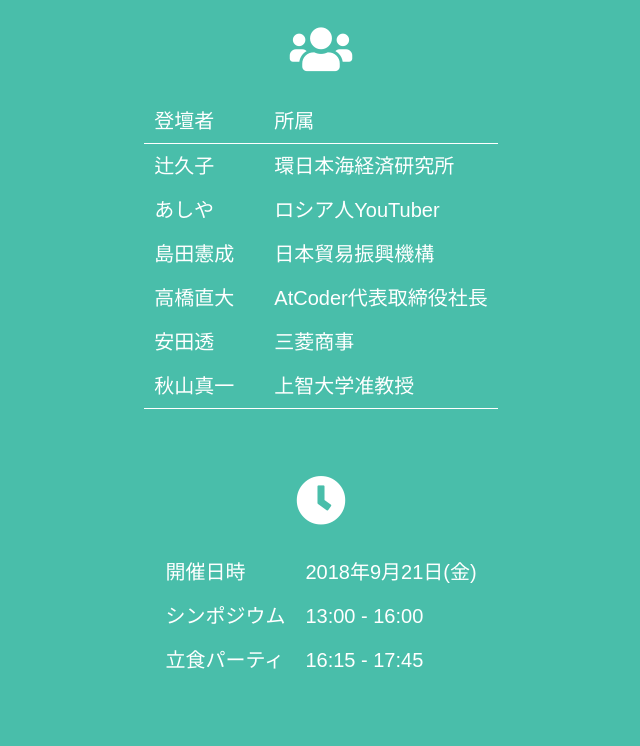
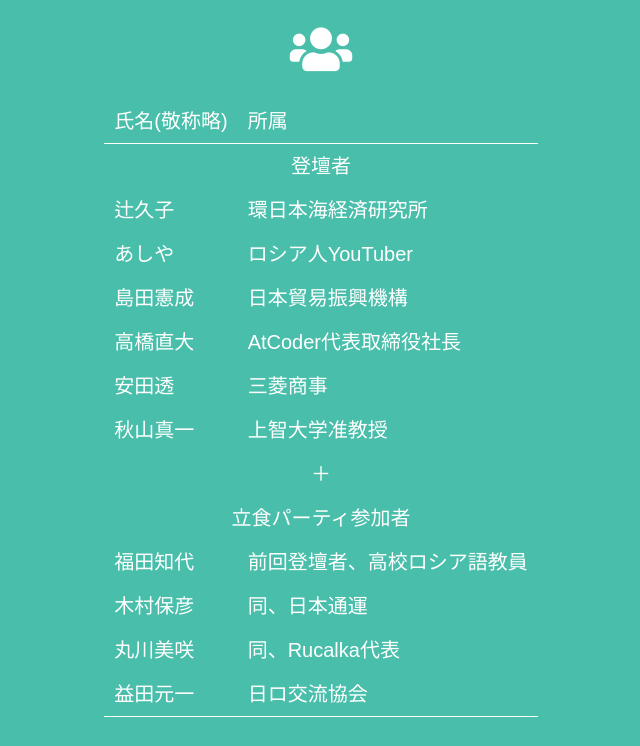
Before and after one commit to analokmaus/mechta2018, a plain HTML site: page index.html in a window 1280 px wide. Shown: the part 3016-3762 px from the top of the page, without its empty margins (319-959 px from the left). Drawn offline with nearby package versions, Linux system fonts and the light colour scheme; a web font is replaced by a local one.

Commit message:
立食パーティ参加者追加

```diff
--- a/css/style.css
+++ b/css/style.css
@@ -104,8 +104,12 @@ th, td {
 	text-align: left;
 	font-weight: normal;
 }
-thead th {
+thead th,
+tbody th.light {
 	font-weight: lighter;
+}
+tbody th.light {
+	text-align: center;
 }
 thead,tbody{
 	border-bottom: solid 1px white;
--- a/index.html
+++ b/index.html
@@ -110,11 +110,14 @@
           <table>
             <thead>
               <tr>
-                <th>登壇者</th>
+                <th>氏名(敬称略)</th>
                 <th>所属</th>
               </tr>
             </thead>
             <tbody>
+              <tr>
+                <th colspan="2" class='light'>登壇者</th>
+              </tr>
               <tr>
                 <th>辻久子</th>
                 <td>環日本海経済研究所</td>
@@ -138,6 +141,28 @@
               <tr>
                 <th>秋山真一</th>
                 <td>上智大学准教授</td>
+              </tr>
+              <tr>
+                <th colspan="2" class='light'>＋</th>
+              </tr>
+              <tr>
+                <th colspan="2" class='light'>立食パーティ参加者</th>
+              </tr>
+              <tr>
+                <th>福田知代</th>
+                <td>前回登壇者、高校ロシア語教員</td>
+              </tr>
+              <tr>
+                <th>木村保彦</th>
+                <td>同、日本通運</td>
+              </tr>
+              <tr>
+                <th>丸川美咲</th>
+                <td>同、Rucalka代表</td>
+              </tr>
+              <tr>
+                <th>益田元一</th>
+                <td>日ロ交流協会</td>
               </tr>
             </tbody>
           </table>
```
